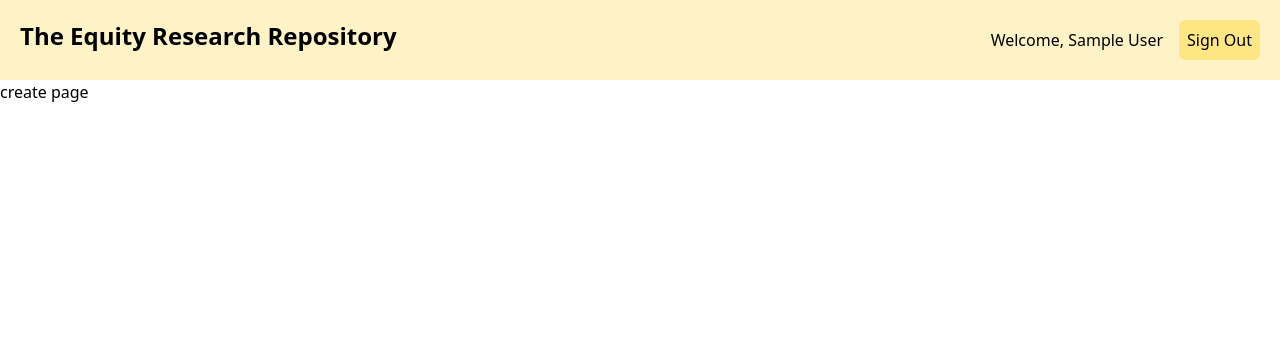
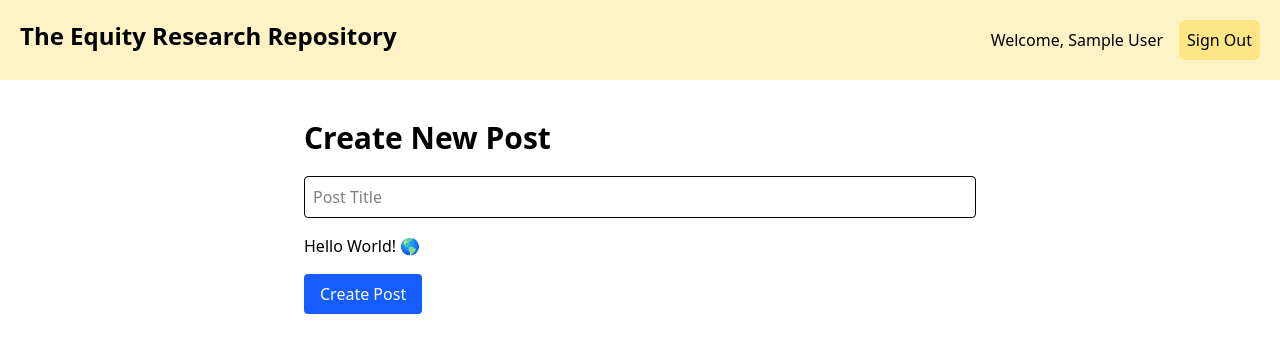
Before and after one commit to APstarts/nextjs-blog-app, a Next.js app: page /dashboard/create in a window 1280 px wide. Shown: the top 352 px of the page. Built offline with nearby package versions, Linux system fonts and the light colour scheme; no server answers; sample sign-in values are in the browser's storage.

Commit message:
adding rich text editor

```diff
--- /dev/null
+++ b/app/dashboard/create/page.tsx
@@ -0,0 +1,62 @@
+"use client";
+
+import { useState } from "react";
+import { useRouter } from "next/navigation";
+import RichTextEditor from "@/components/Tiptap";
+
+export default function CreatePostPage() {
+  const router = useRouter();
+  const [title, setTitle] = useState("");
+  const [content, setContent] = useState(""); // editor output
+  const [loading, setLoading] = useState(false);
+
+  async function handleSubmit(e: React.FormEvent) {
+    e.preventDefault();
+    setLoading(true);
+
+    try {
+      const res = await fetch("/api/posts", {
+        method: "POST",
+        headers: { "Content-Type": "application/json" },
+        body: JSON.stringify({ title, content }), // now sending HTML
+      });
+
+      if (!res.ok) throw new Error("Failed to create post");
+
+      const newPost = await res.json();
+      router.push(`/dashboard/${newPost.slug}`);
+    } catch (err) {
+      console.error(err);
+      alert("Something went wrong while creating the post!");
+    } finally {
+      setLoading(false);
+    }
+  }
+
+  return (
+    <div className="max-w-2xl mx-auto mt-10">
+      <h1 className="text-3xl font-bold mb-5">Create New Post</h1>
+      <form onSubmit={handleSubmit} className="space-y-4">
+        <input
+          type="text"
+          placeholder="Post Title"
+          value={title}
+          onChange={(e) => setTitle(e.target.value)}
+          className="w-full border rounded p-2"
+          required
+        />
+
+        {/* Tiptap editor */}
+        <RichTextEditor onChange={setContent} />
+
+        <button
+          type="submit"
+          disabled={loading}
+          className="px-4 py-2 bg-blue-600 text-white rounded hover:bg-blue-700 disabled:opacity-50"
+        >
+          {loading ? "Creating..." : "Create Post"}
+        </button>
+      </form>
+    </div>
+  );
+}
--- a/app/dashboard/page.tsx
+++ b/app/dashboard/page.tsx
@@ -1,4 +1,5 @@
 import { auth } from '@/auth'
+import NewPostButton from '@/components/NewPostButton';
 import Link from 'next/link';
 import { redirect } from 'next/navigation';
 import React from 'react'
@@ -10,9 +11,13 @@ const page = async () => {
         redirect("/"); //redirect to home page if not logged in
     }
   return (
-    <div>Welcome to the dashboard
+    <>
+    <div className='relative'>Welcome to the dashboard
         <Link href="/dashboard/first-article">Go to first article</Link>
+
     </div>
+    <NewPostButton />
+    </>
   )
 }
 
--- a/app/layout.tsx
+++ b/app/layout.tsx
@@ -26,7 +26,7 @@ export default function RootLayout({
   return (
     <html lang="en">
       <body
-        className={`${geistSans.variable} ${geistMono.variable} dark:bg-gray-950 dark:text-gray-400 antialiased`}
+        className={`${geistSans.variable} ${geistMono.variable} antialiased`}
       >
         <Navbar />
         {children}
--- a/components/Navbar.tsx
+++ b/components/Navbar.tsx
@@ -1,5 +1,6 @@
 import React from 'react'
 import { signIn, signOut, auth } from "@/auth"
+import NewPostButton from './NewPostButton';
 
 const Navbar = async () => {
     const session = await auth();
--- /dev/null
+++ b/components/NewPostButton.tsx
@@ -0,0 +1,16 @@
+import Link from 'next/link'
+import React from 'react'
+
+const NewPostButton = () => {
+  return (
+    <Link href="/dashboard/create">
+        <button className="fixed bottom-4 right-4 hover:bg-gray-700 hover:text-white text-black cursor-pointer p-4 border border-black duration-100 rounded-full shadow-lg z-50">
+            + New Post
+        </button>
+    </Link>
+
+
+  )
+}
+
+export default NewPostButton
--- /dev/null
+++ b/components/Tiptap.tsx
@@ -0,0 +1,17 @@
+'use client'
+
+import { useEditor, EditorContent } from '@tiptap/react'
+import StarterKit from '@tiptap/starter-kit'
+
+const Tiptap = () => {
+  const editor = useEditor({
+    extensions: [StarterKit],
+    content: '<p>Hello World! 🌎️</p>',
+    // Don't render immediately on the server to avoid SSR issues
+    immediatelyRender: false,
+  })
+
+  return <EditorContent editor={editor} />
+}
+
+export default Tiptap
--- a/package.json
+++ b/package.json
@@ -9,6 +9,10 @@
     "lint": "eslint"
   },
   "dependencies": {
+    "@tiptap/extension-text-style": "^3.3.0",
+    "@tiptap/pm": "^3.3.0",
+    "@tiptap/react": "^3.3.0",
+    "@tiptap/starter-kit": "^3.3.0",
     "@vercel/postgres": "^0.10.0",
     "next": "15.5.0",
     "next-auth": "5.0.0-beta.29",
```
Also changed, not shown: app/api/posts/route.ts (added), 1 other file (tests, documents, lock files or other folders).
